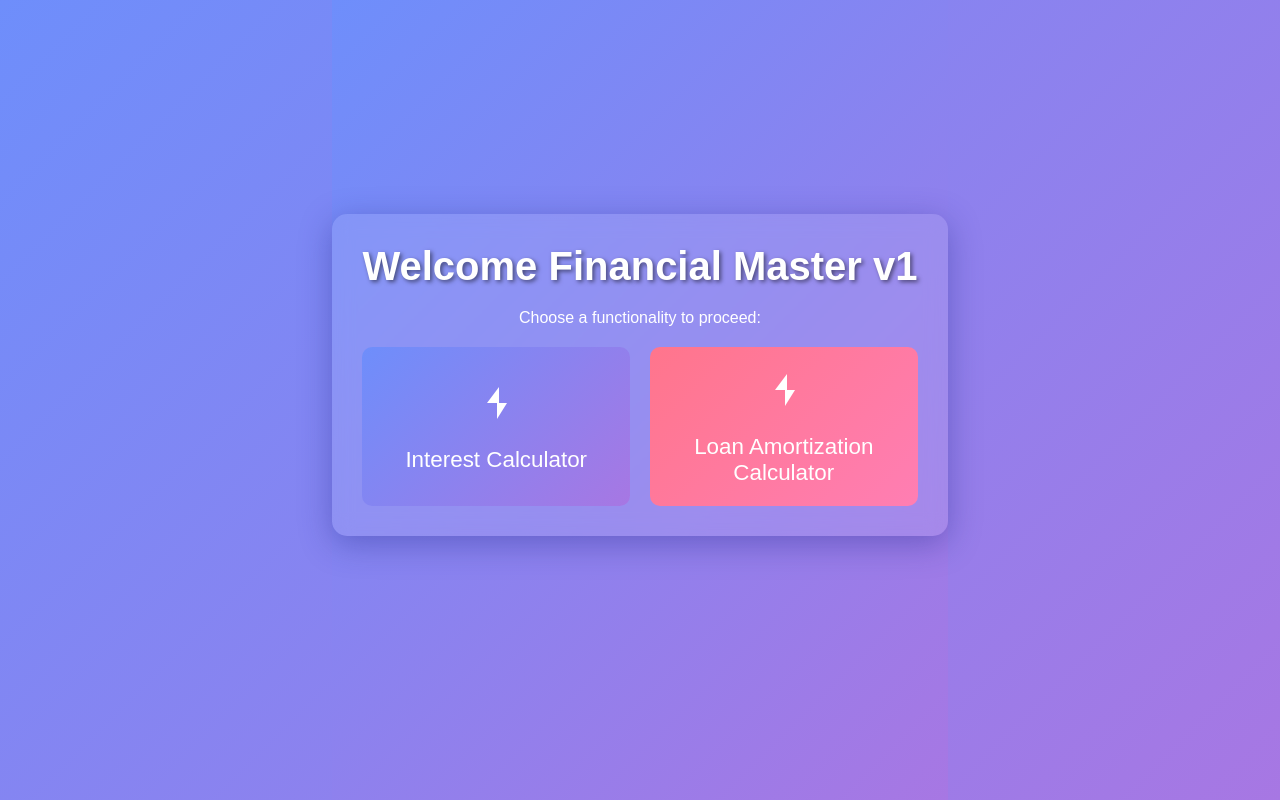
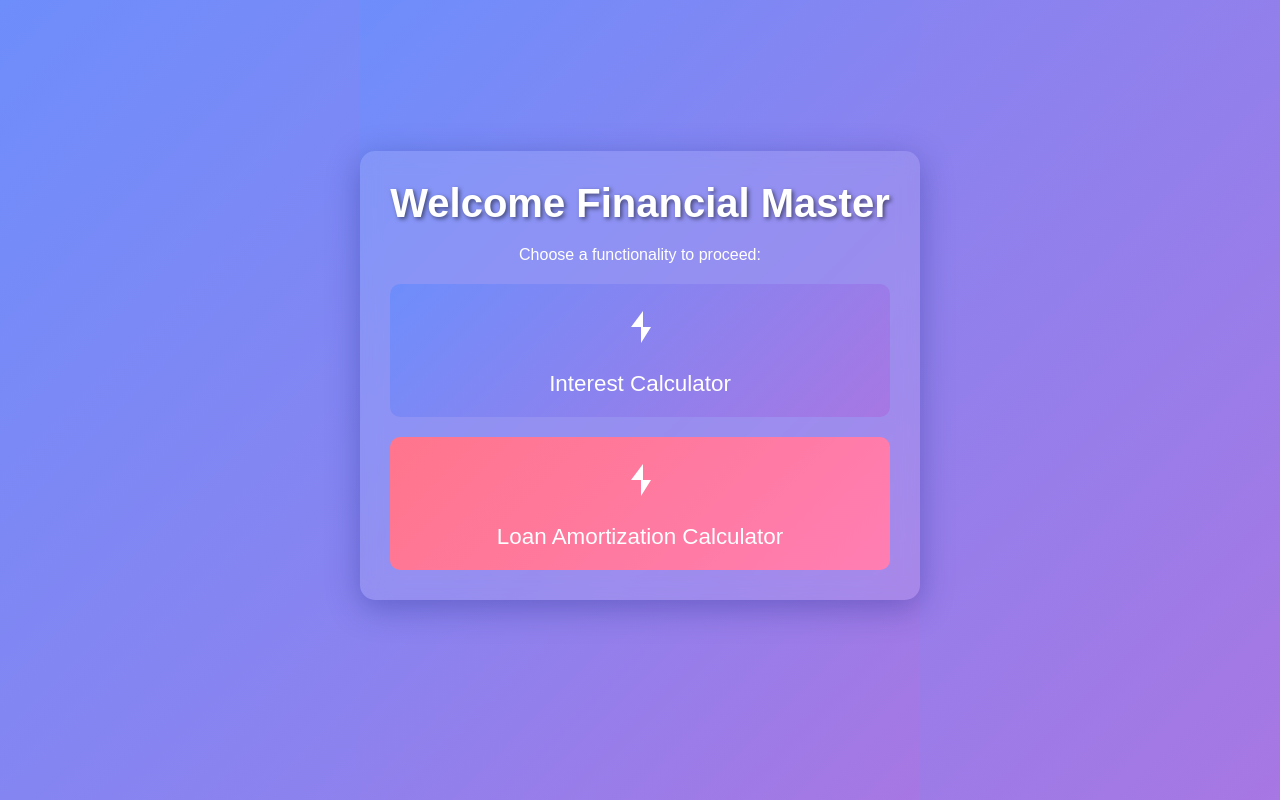
Before and after one commit to kingelon/financial-calcy-cursor01, a website: page 404.html in a window 1280 px wide. Drawn offline with Linux system fonts and the light colour scheme.

Commit message:
Deploying to gh-pages from @ kingelon/financial-calcy-cursor01@20e9914689bd3b585326a2df348151816ae4e6cb 🚀

```diff
--- a/404.html
+++ b/404.html
@@ -8,7 +8,7 @@
 </head>
 <body>
     <div class="index-container">
-        <h1>Welcome Financial Master v1</h1>
+        <h1>Welcome Financial Master</h1>
         <p>Choose a functionality to proceed:</p>
         <div class="options">
             <a href="financial-app/public/interest.html" class="option-block" id="interest-block">
```
Also changed, not shown: index.html (+1 -1 lines).
